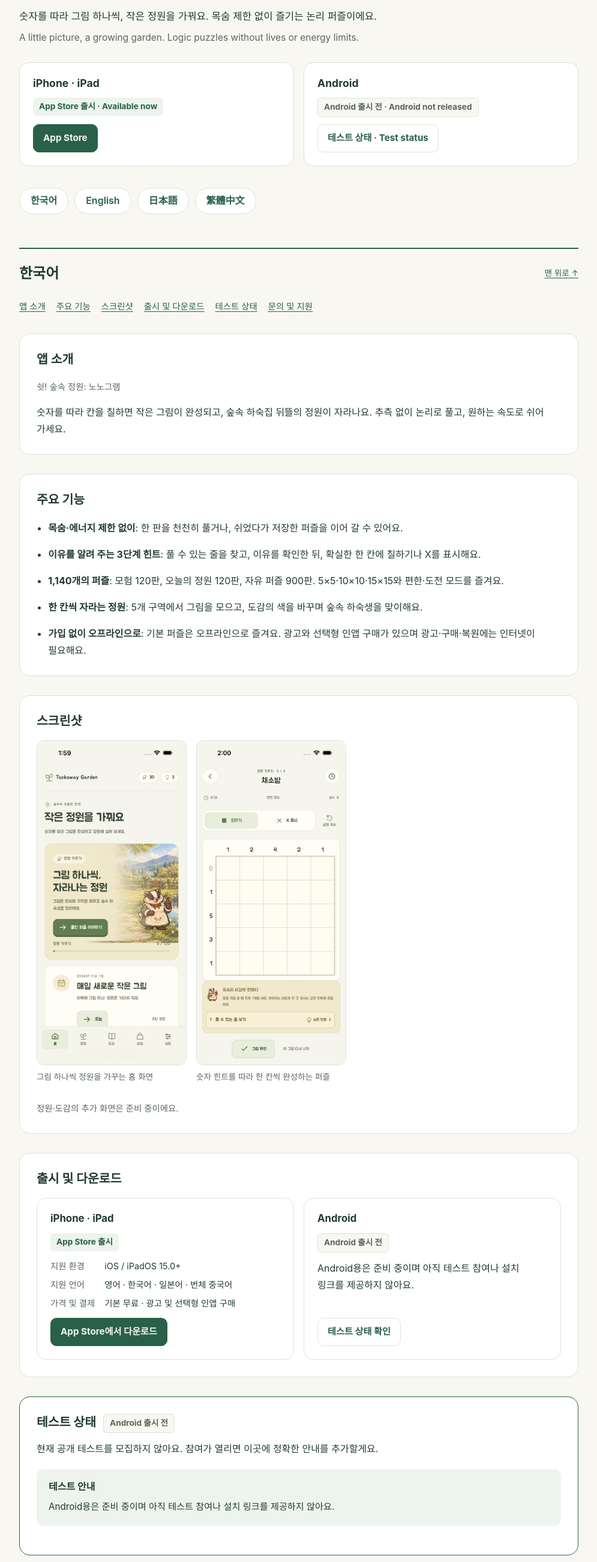
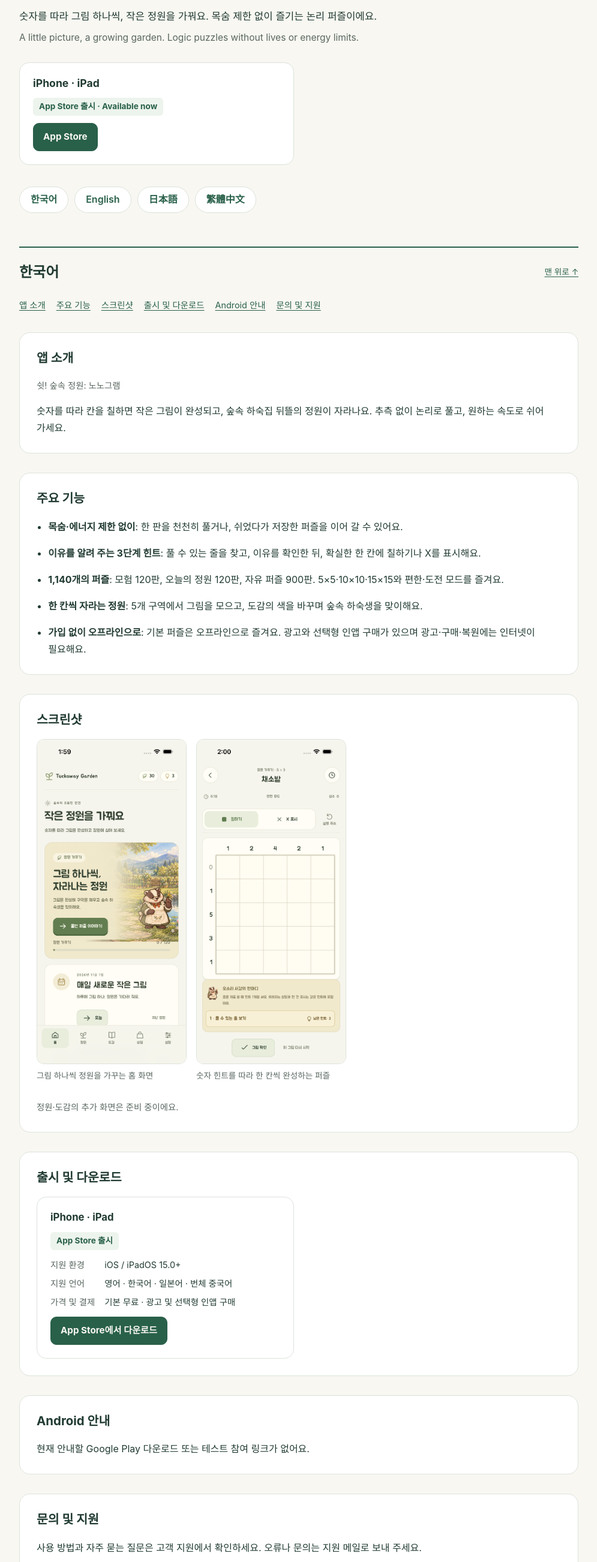
Before and after one commit to HootChi/HootChi.github.io, a plain HTML site: page tuckaway-garden/index.html in a window 1280 px wide. Shown: the part 817-3421 px from the top of the page at 60% size, without its empty margins (142-1137 px from the left). Drawn offline with Linux system fonts and the light colour scheme.

Commit message:
Put Tuckaway Garden App Store release first

```diff
--- a/tuckaway-garden/index.html
+++ b/tuckaway-garden/index.html
@@ -126,8 +126,8 @@ a:focus-visible{outline:3px solid var(--accent);outline-offset:4px}
 <a class="skip" href="#main">Skip to content / 본문으로 / 本文へ / 跳至內容</a>
 <main id="main">
 <p class="site"><a href="https://hootchi.github.io/" rel="noreferrer">← Atto Studio</a></p>
-<header class="hero" id="top"><img class="banner" src="img/banner.png" width="1536" height="1024" alt="숲속 하숙집 뒤뜰의 정원 · The garden behind the forest boarding house"><div class="title"><img src="img/icon.png?v=20261101-two-eyes" width="1024" height="1024" alt=""><h1>쉿! 숲속 정원<span class="en" lang="en">Tuckaway Garden: Nonogram</span></h1></div><p class="pitch">숫자를 따라 그림 하나씩, 작은 정원을 가꿔요. 목숨 제한 없이 즐기는 논리 퍼즐이에요.</p><p class="pitch" lang="en">A little picture, a growing garden. Logic puzzles without lives or energy limits.</p><div class="platform-grid hero-platforms" aria-label="출시 상태 · Release status"><article class="platform-card"><h2>iPhone · iPad</h2><p class="status">App Store 출시 · Available now</p><a class="button" href="https://apps.apple.com/app/id6826499902">App Store</a></article><article class="platform-card"><h2>Android</h2><p class="status testing">Android 출시 전 · Android not released</p><a class="button secondary" href="#join">테스트 상태 · Test status</a></article></div><nav class="language-nav" aria-label="Language"><a href="#korean" lang="ko">한국어</a><a href="#english" lang="en">English</a><a href="#japanese" lang="ja">日本語</a><a href="#chinese" lang="zh-TW">繁體中文</a></nav></header>
-<section id="korean" lang="ko" class="language-section"><div class="language-heading"><h2>한국어</h2><a href="#top">맨 위로 ↑</a></div><nav class="section-nav" aria-label="페이지 안내"><a href="#about">앱 소개</a><a href="#features">주요 기능</a><a href="#screenshots">스크린샷</a><a href="#download">출시 및 다운로드</a><a href="#join">테스트 상태</a><a href="#contact">문의 및 지원</a></nav>
+<header class="hero" id="top"><img class="banner" src="img/banner.png" width="1536" height="1024" alt="숲속 하숙집 뒤뜰의 정원 · The garden behind the forest boarding house"><div class="title"><img src="img/icon.png?v=20261101-two-eyes" width="1024" height="1024" alt=""><h1>쉿! 숲속 정원<span class="en" lang="en">Tuckaway Garden: Nonogram</span></h1></div><p class="pitch">숫자를 따라 그림 하나씩, 작은 정원을 가꿔요. 목숨 제한 없이 즐기는 논리 퍼즐이에요.</p><p class="pitch" lang="en">A little picture, a growing garden. Logic puzzles without lives or energy limits.</p><div class="platform-grid hero-platforms" aria-label="출시 상태 · Release status"><article class="platform-card"><h2>iPhone · iPad</h2><p class="status">App Store 출시 · Available now</p><a class="button" href="https://apps.apple.com/app/id6826499902">App Store</a></article></div><nav class="language-nav" aria-label="Language"><a href="#korean" lang="ko">한국어</a><a href="#english" lang="en">English</a><a href="#japanese" lang="ja">日本語</a><a href="#chinese" lang="zh-TW">繁體中文</a></nav></header>
+<section id="korean" lang="ko" class="language-section"><div class="language-heading"><h2>한국어</h2><a href="#top">맨 위로 ↑</a></div><nav class="section-nav" aria-label="페이지 안내"><a href="#about">앱 소개</a><a href="#features">주요 기능</a><a href="#screenshots">스크린샷</a><a href="#download">출시 및 다운로드</a><a href="#join">Android 안내</a><a href="#contact">문의 및 지원</a></nav>
 <div class="content-block" id="about" data-section="about"><h3>앱 소개</h3><p class="muted">쉿! 숲속 정원: 노노그램</p><p>숫자를 따라 칸을 칠하면 작은 그림이 완성되고, 숲속 하숙집 뒤뜰의 정원이 자라나요. 추측 없이 논리로 풀고, 원하는 속도로 쉬어 가세요.</p></div>
 <div class="content-block" id="features" data-section="features"><h3>주요 기능</h3><ul class="features"><li><strong>목숨·에너지 제한 없이</strong>: 한 판을 천천히 풀거나, 쉬었다가 저장한 퍼즐을 이어 갈 수 있어요.</li>
 <li><strong>이유를 알려 주는 3단계 힌트</strong>: 풀 수 있는 줄을 찾고, 이유를 확인한 뒤, 확실한 한 칸에 칠하기나 X를 표시해요.</li>
@@ -135,10 +135,10 @@ a:focus-visible{outline:3px solid var(--accent);outline-offset:4px}
 <li><strong>한 칸씩 자라는 정원</strong>: 5개 구역에서 그림을 모으고, 도감의 색을 바꾸며 숲속 하숙생을 맞이해요.</li>
 <li><strong>가입 없이 오프라인으로</strong>: 기본 퍼즐은 오프라인으로 즐겨요. 광고와 선택형 인앱 구매가 있으며 광고·구매·복원에는 인터넷이 필요해요.</li></ul></div>
 <div class="content-block" id="screenshots" data-section="screenshots"><h3>스크린샷</h3><ul class="shots" aria-label="스크린샷"><li><figure><img src="img/home.png?v=20261101-two-eyes" width="1206" height="2622" loading="lazy" alt="그림 하나씩 정원을 가꾸는 홈 화면"><figcaption>그림 하나씩 정원을 가꾸는 홈 화면</figcaption></figure></li><li><figure><img src="img/puzzle.png?v=20261101-two-eyes" width="1206" height="2622" loading="lazy" alt="숫자 힌트를 따라 한 칸씩 완성하는 퍼즐"><figcaption>숫자 힌트를 따라 한 칸씩 완성하는 퍼즐</figcaption></figure></li></ul><p class="muted shot-pending">정원·도감의 추가 화면은 준비 중이에요.</p></div>
-<div class="content-block" id="download" data-section="download"><h3>출시 및 다운로드</h3><div class="platform-grid"><article class="platform-card"><h4>iPhone · iPad</h4><p class="status">App Store 출시</p><dl><dt>지원 환경</dt><dd>iOS / iPadOS 15.0+</dd><dt>지원 언어</dt><dd>영어 · 한국어 · 일본어 · 번체 중국어</dd><dt>가격 및 결제</dt><dd>기본 무료 · 광고 및 선택형 인앱 구매</dd></dl><a class="button" href="https://apps.apple.com/kr/app/id6826499902">App Store에서 다운로드</a></article><article class="platform-card"><h4>Android</h4><p class="status testing">Android 출시 전</p><p>Android용은 준비 중이며 아직 테스트 참여나 설치 링크를 제공하지 않아요.</p><a class="button secondary" href="#join">테스트 상태 확인</a></article></div></div>
-<div class="content-block android-test" id="join" data-section="android-test"><div class="section-heading"><h3>테스트 상태</h3><span class="status testing">Android 출시 전</span></div><p>현재 공개 테스트를 모집하지 않아요. 참여가 열리면 이곳에 정확한 안내를 추가할게요.</p><aside class="notice"><h4>테스트 안내</h4><p>Android용은 준비 중이며 아직 테스트 참여나 설치 링크를 제공하지 않아요.</p></aside></div>
+<div class="content-block" id="download" data-section="download"><h3>출시 및 다운로드</h3><div class="platform-grid"><article class="platform-card"><h4>iPhone · iPad</h4><p class="status">App Store 출시</p><dl><dt>지원 환경</dt><dd>iOS / iPadOS 15.0+</dd><dt>지원 언어</dt><dd>영어 · 한국어 · 일본어 · 번체 중국어</dd><dt>가격 및 결제</dt><dd>기본 무료 · 광고 및 선택형 인앱 구매</dd></dl><a class="button" href="https://apps.apple.com/kr/app/id6826499902">App Store에서 다운로드</a></article></div></div>
+<div class="content-block" id="join" data-section="android-test"><h3>Android 안내</h3><p>현재 안내할 Google Play 다운로드 또는 테스트 참여 링크가 없어요.</p></div>
 <div class="content-block" id="contact" data-section="support"><h3>문의 및 지원</h3><p>사용 방법과 자주 묻는 질문은 고객 지원에서 확인하세요. 오류나 문의는 지원 메일로 보내 주세요.</p><div class="actions"><a class="button secondary" href="support/index.html#korean">고객 지원 및 FAQ</a><a href="mailto:attostudio.support@gmail.com">attostudio.support@gmail.com</a></div></div></section>
-<section id="english" lang="en" class="language-section"><div class="language-heading"><h2>English</h2><a href="#top">Back to top ↑</a></div><nav class="section-nav" aria-label="On this page"><a href="#about-en">About the app</a><a href="#features-en">Key features</a><a href="#screenshots-en">Screenshots</a><a href="#download-en">Release and download</a><a href="#join-en">Test status</a><a href="#contact-en">Contact and support</a></nav>
+<section id="english" lang="en" class="language-section"><div class="language-heading"><h2>English</h2><a href="#top">Back to top ↑</a></div><nav class="section-nav" aria-label="On this page"><a href="#about-en">About the app</a><a href="#features-en">Key features</a><a href="#screenshots-en">Screenshots</a><a href="#download-en">Release and download</a><a href="#join-en">Android availability</a><a href="#contact-en">Contact and support</a></nav>
 <div class="content-block" id="about-en" data-section="about"><h3>About the app</h3><p class="muted">Tuckaway Garden: Nonogram</p><p>Follow the numbers to reveal little pictures and grow the garden behind the forest boarding house. Solve with logic, without guessing, and take a break whenever you like.</p></div>
 <div class="content-block" id="features-en" data-section="features"><h3>Key features</h3><ul class="features"><li><strong>No lives or energy limits</strong>: Take your time, step away and return to your saved puzzle.</li>
 <li><strong>Three-stage hints that explain why</strong>: Find a useful line, understand the reason, then mark one certain cell as filled or empty.</li>
@@ -146,10 +146,10 @@ a:focus-visible{outline:3px solid var(--accent);outline-offset:4px}
 <li><strong>A garden, one picture at a time</strong>: Collect pictures across five zones, tint your collection and welcome forest visitors.</li>
 <li><strong>Offline, without an account</strong>: Core puzzles work offline. Ads and optional in-app purchases are included; ads, purchases and restoration need internet access.</li></ul></div>
 <div class="content-block" id="screenshots-en" data-section="screenshots"><h3>Screenshots</h3><ul class="shots" aria-label="Screenshots"><li><figure><img src="img/home.png?v=20261101-two-eyes" width="1206" height="2622" loading="lazy" alt="A home for your growing picture garden"><figcaption>A home for your growing picture garden</figcaption></figure></li><li><figure><img src="img/puzzle.png?v=20261101-two-eyes" width="1206" height="2622" loading="lazy" alt="Complete the picture one cell at a time using number clues"><figcaption>Complete the picture one cell at a time using number clues</figcaption></figure></li></ul><p class="muted shot-pending">More garden and collection screens are being prepared.</p></div>
-<div class="content-block" id="download-en" data-section="download"><h3>Release and download</h3><div class="platform-grid"><article class="platform-card"><h4>iPhone · iPad</h4><p class="status">Available on the App Store</p><dl><dt>Requirements</dt><dd>iOS / iPadOS 15.0+</dd><dt>Languages</dt><dd>English · Korean · Japanese · Traditional Chinese</dd><dt>Pricing</dt><dd>Free app · ads and optional in-app purchases</dd></dl><a class="button" href="https://apps.apple.com/us/app/id6826499902">Download on the App Store</a></article><article class="platform-card"><h4>Android</h4><p class="status testing">Android not released</p><p>The Android version is being prepared. Test signup and installation links are not available yet.</p><a class="button secondary" href="#join-en">Check test status</a></article></div></div>
-<div class="content-block android-test" id="join-en" data-section="android-test"><div class="section-heading"><h3>Test status</h3><span class="status testing">Android not released</span></div><p>Public testing is not open. Instructions will be added here when participation becomes available.</p><aside class="notice"><h4>Test information</h4><p>The Android version is being prepared. Test signup and installation links are not available yet.</p></aside></div>
+<div class="content-block" id="download-en" data-section="download"><h3>Release and download</h3><div class="platform-grid"><article class="platform-card"><h4>iPhone · iPad</h4><p class="status">Available on the App Store</p><dl><dt>Requirements</dt><dd>iOS / iPadOS 15.0+</dd><dt>Languages</dt><dd>English · Korean · Japanese · Traditional Chinese</dd><dt>Pricing</dt><dd>Free app · ads and optional in-app purchases</dd></dl><a class="button" href="https://apps.apple.com/us/app/id6826499902">Download on the App Store</a></article></div></div>
+<div class="content-block" id="join-en" data-section="android-test"><h3>Android availability</h3><p>There is no Google Play download or test signup link to share at this time.</p></div>
 <div class="content-block" id="contact-en" data-section="support"><h3>Contact and support</h3><p>Visit support for instructions and frequently asked questions. Email us about a bug or anything you need help with.</p><div class="actions"><a class="button secondary" href="support/index.html#english">Support and FAQ</a><a href="mailto:attostudio.support@gmail.com">attostudio.support@gmail.com</a></div></div></section>
-<section id="japanese" lang="ja" class="language-section"><div class="language-heading"><h2>日本語</h2><a href="#top">ページの先頭へ ↑</a></div><nav class="section-nav" aria-label="ページ案内"><a href="#about-ja">アプリ紹介</a><a href="#features-ja">主な機能</a><a href="#screenshots-ja">スクリーンショット</a><a href="#download-ja">リリース・ダウンロード</a><a href="#join-ja">テスト状況</a><a href="#contact-ja">お問い合わせ</a></nav>
+<section id="japanese" lang="ja" class="language-section"><div class="language-heading"><h2>日本語</h2><a href="#top">ページの先頭へ ↑</a></div><nav class="section-nav" aria-label="ページ案内"><a href="#about-ja">アプリ紹介</a><a href="#features-ja">主な機能</a><a href="#screenshots-ja">スクリーンショット</a><a href="#download-ja">リリース・ダウンロード</a><a href="#join-ja">Android版のご案内</a><a href="#contact-ja">お問い合わせ</a></nav>
 <div class="content-block" id="about-ja" data-section="about"><h3>アプリ紹介</h3><p class="muted">しーっ！森のおにわ：ノノグラム</p><p>数字に合わせてマスをぬると小さな絵が現れ、森の下宿の裏庭が育ちます。推測に頼らず論理で解いて、好きなときにひとやすみ。</p></div>
 <div class="content-block" id="features-ja" data-section="features"><h3>主な機能</h3><ul class="features"><li><strong>ライフ・スタミナ制限なし</strong>: ゆっくり解いても大丈夫。途中で休んでも、保存したパズルから再開できます。</li>
 <li><strong>理由がわかる3段階のヒント</strong>: 役立つ行や列を見つけ、理由を確認し、確定した1マスにぬりや×を記入します。</li>
@@ -157,10 +157,10 @@ a:focus-visible{outline:3px solid var(--accent);outline-offset:4px}
 <li><strong>絵を集めて育つおにわ</strong>: 5つのエリアで絵を集め、図鑑の色を変え、森の住人たちを迎えましょう。</li>
 <li><strong>アカウントなしでオフライン</strong>: 基本のパズルはオフライン対応。広告と任意のアプリ内購入があり、広告・購入・復元には接続が必要です。</li></ul></div>
 <div class="content-block" id="screenshots-ja" data-section="screenshots"><h3>スクリーンショット</h3><ul class="shots" aria-label="スクリーンショット"><li><figure><img src="img/home.png?v=20261101-two-eyes" width="1206" height="2622" loading="lazy" alt="絵をひとつずつ育てるホーム画面"><figcaption>絵をひとつずつ育てるホーム画面</figcaption></figure></li><li><figure><img src="img/puzzle.png?v=20261101-two-eyes" width="1206" height="2622" loading="lazy" alt="数字のヒントで、ひとマスずつ絵を完成"><figcaption>数字のヒントで、ひとマスずつ絵を完成</figcaption></figure></li></ul><p class="muted shot-pending">おにわや図鑑の追加画面は準備中です。</p></div>
-<div class="content-block" id="download-ja" data-section="download"><h3>リリース・ダウンロード</h3><div class="platform-grid"><article class="platform-card"><h4>iPhone · iPad</h4><p class="status">App Storeで配信中</p><dl><dt>動作環境</dt><dd>iOS / iPadOS 15.0+</dd><dt>対応言語</dt><dd>英語・韓国語・日本語・繁体字中国語</dd><dt>価格・購入</dt><dd>基本無料・広告と任意のアプリ内購入あり</dd></dl><a class="button" href="https://apps.apple.com/jp/app/id6826499902">App Storeでダウンロード</a></article><article class="platform-card"><h4>Android</h4><p class="status testing">Android版は未公開</p><p>Android版は準備中です。テスト参加やインストール用のリンクはまだありません。</p><a class="button secondary" href="#join-ja">テスト状況を見る</a></article></div></div>
-<div class="content-block android-test" id="join-ja" data-section="android-test"><div class="section-heading"><h3>テスト状況</h3><span class="status testing">Android版は未公開</span></div><p>公開テストの募集は行っていません。参加できるようになった際に、こちらへご案内を追加します。</p><aside class="notice"><h4>テストのご案内</h4><p>Android版は準備中です。テスト参加やインストール用のリンクはまだありません。</p></aside></div>
+<div class="content-block" id="download-ja" data-section="download"><h3>リリース・ダウンロード</h3><div class="platform-grid"><article class="platform-card"><h4>iPhone · iPad</h4><p class="status">App Storeで配信中</p><dl><dt>動作環境</dt><dd>iOS / iPadOS 15.0+</dd><dt>対応言語</dt><dd>英語・韓国語・日本語・繁体字中国語</dd><dt>価格・購入</dt><dd>基本無料・広告と任意のアプリ内購入あり</dd></dl><a class="button" href="https://apps.apple.com/jp/app/id6826499902">App Storeでダウンロード</a></article></div></div>
+<div class="content-block" id="join-ja" data-section="android-test"><h3>Android版のご案内</h3><p>現在ご案内できるGoogle Playのダウンロード・テスト参加リンクはありません。</p></div>
 <div class="content-block" id="contact-ja" data-section="support"><h3>お問い合わせ</h3><p>使い方やよくある質問はサポートをご覧ください。不具合やご質問はメールでお知らせください。</p><div class="actions"><a class="button secondary" href="support/index.html#japanese">サポート・よくある質問</a><a href="mailto:attostudio.support@gmail.com">attostudio.support@gmail.com</a></div></div></section>
-<section id="chinese" lang="zh-TW" class="language-section"><div class="language-heading"><h2>繁體中文</h2><a href="#top">回到頁首 ↑</a></div><nav class="section-nav" aria-label="頁面導覽"><a href="#about-zh-TW">App 介紹</a><a href="#features-zh-TW">主要功能</a><a href="#screenshots-zh-TW">畫面截圖</a><a href="#download-zh-TW">發行與下載</a><a href="#join-zh-TW">測試狀態</a><a href="#contact-zh-TW">聯絡與支援</a></nav>
+<section id="chinese" lang="zh-TW" class="language-section"><div class="language-heading"><h2>繁體中文</h2><a href="#top">回到頁首 ↑</a></div><nav class="section-nav" aria-label="頁面導覽"><a href="#about-zh-TW">App 介紹</a><a href="#features-zh-TW">主要功能</a><a href="#screenshots-zh-TW">畫面截圖</a><a href="#download-zh-TW">發行與下載</a><a href="#join-zh-TW">Android 版資訊</a><a href="#contact-zh-TW">聯絡與支援</a></nav>
 <div class="content-block" id="about-zh-TW" data-section="about"><h3>App 介紹</h3><p class="muted">噓！森林小花園：數織</p><p>依數字塗滿格子，讓小圖案浮現，照顧森林旅舍後院的花園。靠邏輯解題，不必猜測，想休息就休息。</p></div>
 <div class="content-block" id="features-zh-TW" data-section="features"><h3>主要功能</h3><ul class="features"><li><strong>沒有生命或體力限制</strong>: 依自己的步調解題，暫時離開後也能接著儲存的題目繼續玩。</li>
 <li><strong>說明原因的三階段提示</strong>: 找出能推理的線、了解原因，再為一格確定答案塗色或標記 ×。</li>
@@ -168,8 +168,8 @@ a:focus-visible{outline:3px solid var(--accent);outline-offset:4px}
 <li><strong>一張圖案，一點花園</strong>: 在五個區域收集圖案、替圖鑑換色，再迎接森林房客來訪。</li>
 <li><strong>不必註冊，也能離線玩</strong>: 基本數織支援離線，內含廣告與可選的App內購買；廣告、購買與回復購買需要網路。</li></ul></div>
 <div class="content-block" id="screenshots-zh-TW" data-section="screenshots"><h3>畫面截圖</h3><ul class="shots" aria-label="畫面截圖"><li><figure><img src="img/home.png?v=20261101-two-eyes" width="1206" height="2622" loading="lazy" alt="一張張圖案長成花園的主畫面"><figcaption>一張張圖案長成花園的主畫面</figcaption></figure></li><li><figure><img src="img/puzzle.png?v=20261101-two-eyes" width="1206" height="2622" loading="lazy" alt="依照數字提示，逐格完成圖案"><figcaption>依照數字提示，逐格完成圖案</figcaption></figure></li></ul><p class="muted shot-pending">更多花園與圖鑑畫面準備中。</p></div>
-<div class="content-block" id="download-zh-TW" data-section="download"><h3>發行與下載</h3><div class="platform-grid"><article class="platform-card"><h4>iPhone · iPad</h4><p class="status">App Store 已上架</p><dl><dt>系統需求</dt><dd>iOS / iPadOS 15.0+</dd><dt>支援語言</dt><dd>英文・韓文・日文・繁體中文</dd><dt>價格與購買</dt><dd>基本免費・廣告與可選App內購買</dd></dl><a class="button" href="https://apps.apple.com/tw/app/id6826499902">在 App Store 下載</a></article><article class="platform-card"><h4>Android</h4><p class="status testing">Android 版尚未推出</p><p>Android版準備中，目前尚未提供測試參加或安裝連結。</p><a class="button secondary" href="#join-zh-TW">查看測試狀態</a></article></div></div>
-<div class="content-block android-test" id="join-zh-TW" data-section="android-test"><div class="section-heading"><h3>測試狀態</h3><span class="status testing">Android 版尚未推出</span></div><p>目前未開放公開測試招募，開放參加時將在此補上正確說明。</p><aside class="notice"><h4>測試說明</h4><p>Android版準備中，目前尚未提供測試參加或安裝連結。</p></aside></div>
+<div class="content-block" id="download-zh-TW" data-section="download"><h3>發行與下載</h3><div class="platform-grid"><article class="platform-card"><h4>iPhone · iPad</h4><p class="status">App Store 已上架</p><dl><dt>系統需求</dt><dd>iOS / iPadOS 15.0+</dd><dt>支援語言</dt><dd>英文・韓文・日文・繁體中文</dd><dt>價格與購買</dt><dd>基本免費・廣告與可選App內購買</dd></dl><a class="button" href="https://apps.apple.com/tw/app/id6826499902">在 App Store 下載</a></article></div></div>
+<div class="content-block" id="join-zh-TW" data-section="android-test"><h3>Android 版資訊</h3><p>目前沒有可提供的 Google Play 下載或測試參加連結。</p></div>
 <div class="content-block" id="contact-zh-TW" data-section="support"><h3>聯絡與支援</h3><p>使用方式與常見問題請查看支援頁面，遇到問題也可寄信聯絡我們。</p><div class="actions"><a class="button secondary" href="support/index.html#chinese">支援與常見問題</a><a href="mailto:attostudio.support@gmail.com">attostudio.support@gmail.com</a></div></div></section>
 <footer><nav aria-label="정책 및 지원 · Policies and support"><a href="index.html">앱 소개 · About</a><a href="privacy/index.html">개인정보 처리방침 · Privacy Policy</a><a href="support/index.html">고객 지원 · Support</a></nav><p>Atto Studio · <a href="mailto:attostudio.support@gmail.com">attostudio.support@gmail.com</a></p></footer>
 </main>
```
